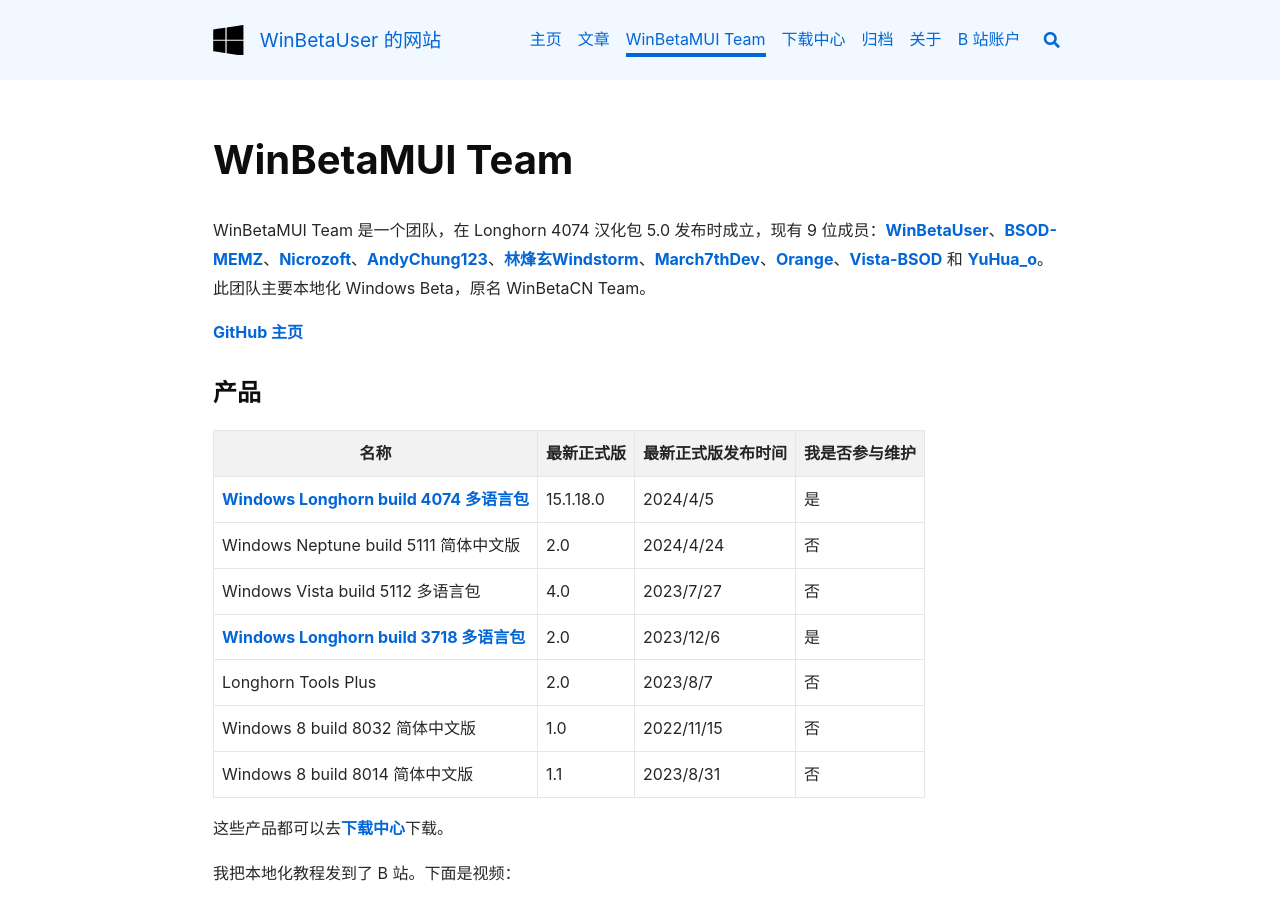
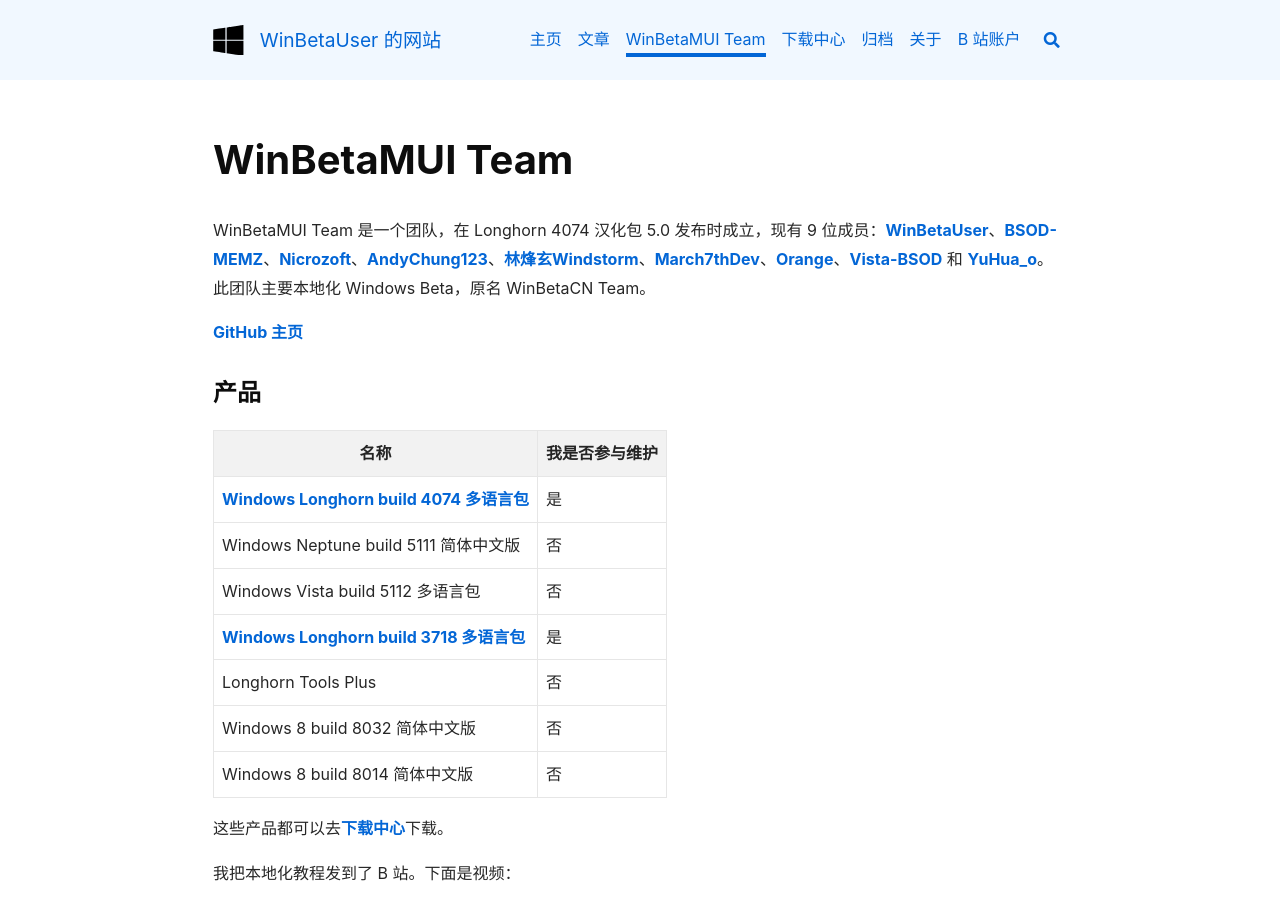
Before and after one commit to wbmui/wbmui.github.io, a Jekyll site: the page built from winbetamui.md, in a window 1280 px wide and 1400 px high. Shown: the top 901 px of the window. Built offline with Jekyll 4.4.1, drawn with Linux system fonts in a browser that asks for light colours; nearby versions of some CDN libraries; grey boxes are pictures that could not be loaded.

Commit message:
Update winbetamui.md

```diff
--- a/winbetamui.md
+++ b/winbetamui.md
@@ -9,20 +9,17 @@ WinBetaMUI Team 是一个团队，在 Longhorn 4074 汉化包 5.0 发布时成
 
 ### 产品
 
-| 名称                                                         | 最新正式版 | 最新正式版发布时间 | 我是否参与维护 |
-| ------------------------------------------------------------ | ---------- | ------------------ | -------------- |
-| [Windows Longhorn build 4074 多语言包](/2023/06/10/lh4074mui) | 15.1.18.0  | 2024/4/5           | 是             |
-| Windows Neptune build 5111 简体中文版                        | 2.0        | 2024/4/24          | 否             |
-| Windows Vista build 5112 多语言包                            | 4.0        | 2023/7/27          | 否             |
-| [Windows Longhorn build 3718 多语言包](/2023/09/19/lh3718mui) | 2.0        | 2023/12/6          | 是             |
-| Longhorn Tools Plus                                          | 2.0        | 2023/8/7           | 否             |
-| Windows 8 build 8032 简体中文版                              | 1.0        | 2022/11/15         | 否             |
-| Windows 8 build 8014 简体中文版                              | 1.1        | 2023/8/31          | 否             |
+| 名称                                                         | 我是否参与维护 |
+| ------------------------------------------------------------ | -------------- |
+| [Windows Longhorn build 4074 多语言包](/2023/06/10/lh4074mui) | 是             |
+| Windows Neptune build 5111 简体中文版                        | 否             |
+| Windows Vista build 5112 多语言包                            | 否             |
+| [Windows Longhorn build 3718 多语言包](/2023/09/19/lh3718mui) | 是             |
+| Longhorn Tools Plus                                          | 否             |
+| Windows 8 build 8032 简体中文版                              | 否             |
+| Windows 8 build 8014 简体中文版                              | 否             |
 
 这些产品都可以去[下载中心](/download)下载。
 
 我把本地化教程发到了 B 站。下面是视频：
 <div>{%- include extensions/bilibili.html id='914846880' -%}</div>
-
-**不要催更！**
-{:.warning}
```
